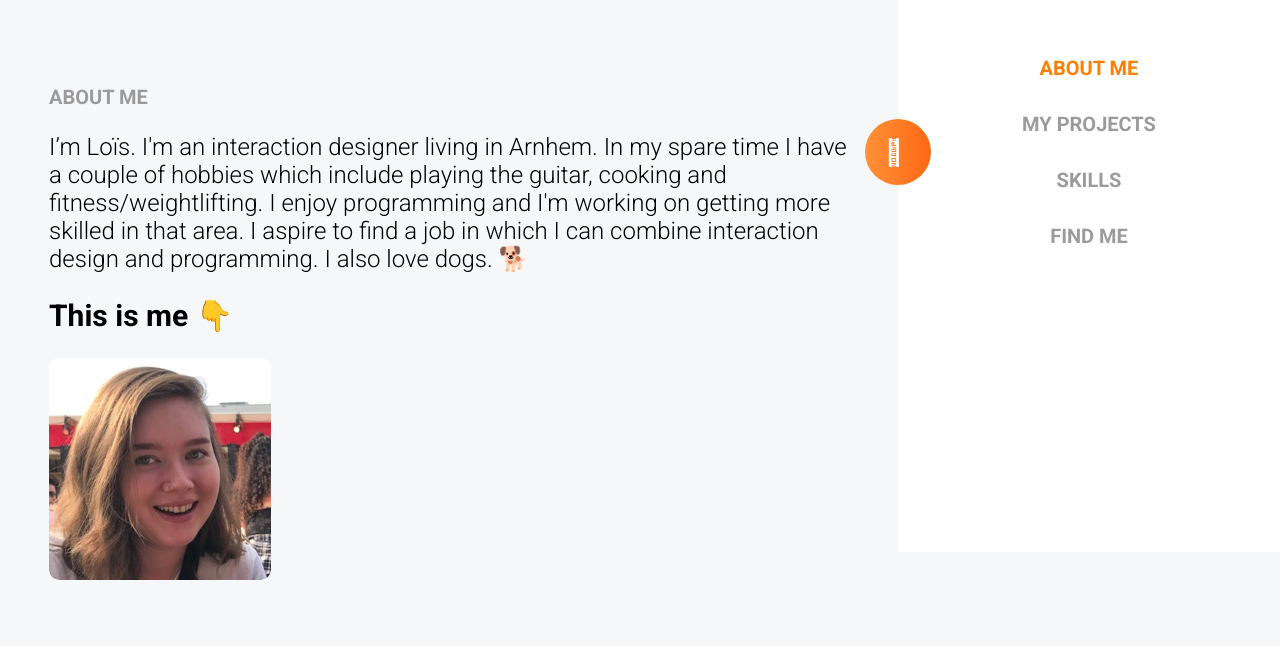
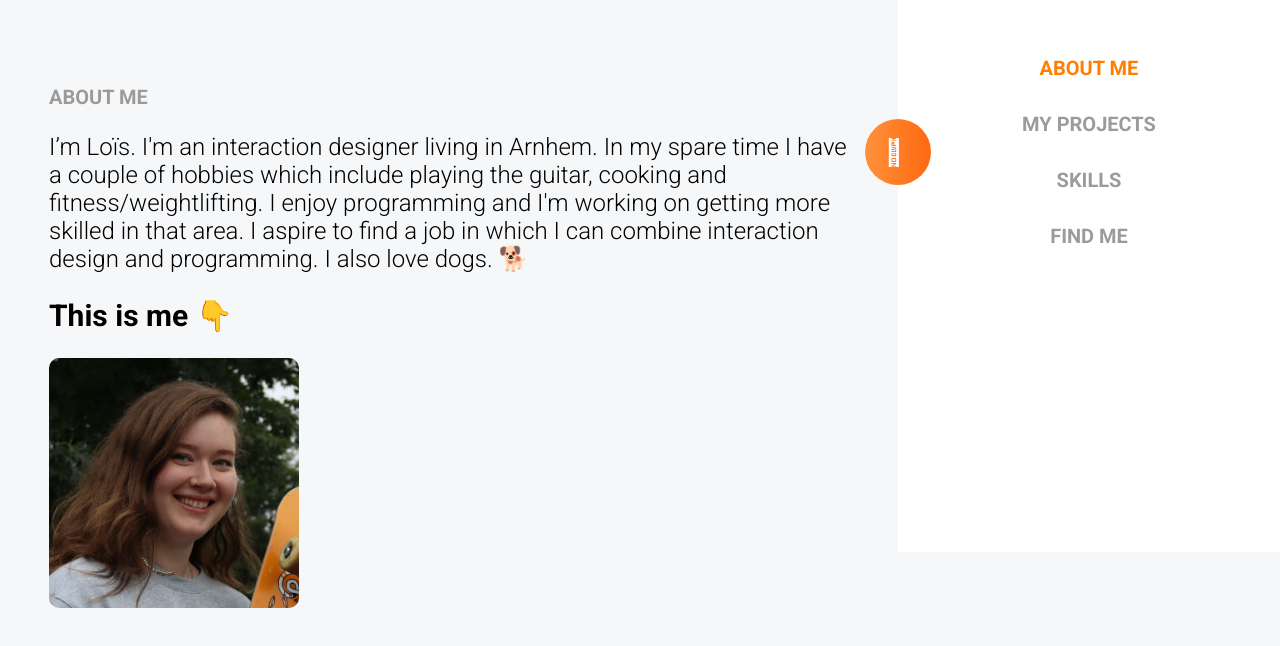
Before and after one commit to lbrndsn/portfolio, a React (Create React App) app: page /about in a window 1280 px wide. Shown: the part 248-894 px from the top of the page. Built offline with nearby package versions, Linux system fonts and the light colour scheme.

Commit message:
updated some shit idk

```diff
--- a/package.json
+++ b/package.json
@@ -10,7 +10,8 @@
     "react": "^16.14.0",
     "react-dom": "^16.14.0",
     "react-router-dom": "^5.2.0",
-    "react-scripts": "3.4.3"
+    "react-scripts": "3.4.3",
+    "react-transition-group": "^4.3.0"
   },
   "scripts": {
     "start": "react-scripts start",
--- a/src/App.scss
+++ b/src/App.scss
@@ -123,8 +123,7 @@ nav {
 }
 
 .fixed {
-  height: 100vh;
-  font-size: 60px;
+  min-height: 100vh;
 }
 
 .page {
@@ -147,6 +146,7 @@ nav {
   border-radius: 10px;
   cursor: pointer;
   transition: 0.2s $cubic-bezier-bounce;
+  width: 250px;
 }
 
 .portrait-picture:hover {
--- a/src/navigation/Router.js
+++ b/src/navigation/Router.js
@@ -3,6 +3,7 @@ import {
     BrowserRouter as Router,
     Switch,
     Route,
+    withRouter
 } from "react-router-dom";
 import Contact from "../pages/Contact";
 import Skills from "../pages/Skills";
@@ -34,14 +35,8 @@ export {
     routes
 }
 
-const Navigation = () => {
-
+const Routes = withRouter(() => {
     return (
-        <Router>
-            <div>
-                <Navbar/>
-                <NavButton/>
-
         <Switch>
             <Route path="/contact">
                 <Contact/>
@@ -56,6 +51,17 @@ const Navigation = () => {
                 <About/>
             </Route>
         </Switch>
+    )
+});
+
+const Navigation = () => {
+
+    return (
+        <Router>
+            <div>
+                <Navbar/>
+                <NavButton/>
+                <Routes/>
             </div>
         </Router>
     );
```
Also changed, not shown: src/img/me.jpg, 1 other file (tests, documents, lock files or other folders). Lines whose indentation alone changed are shown as unchanged.
